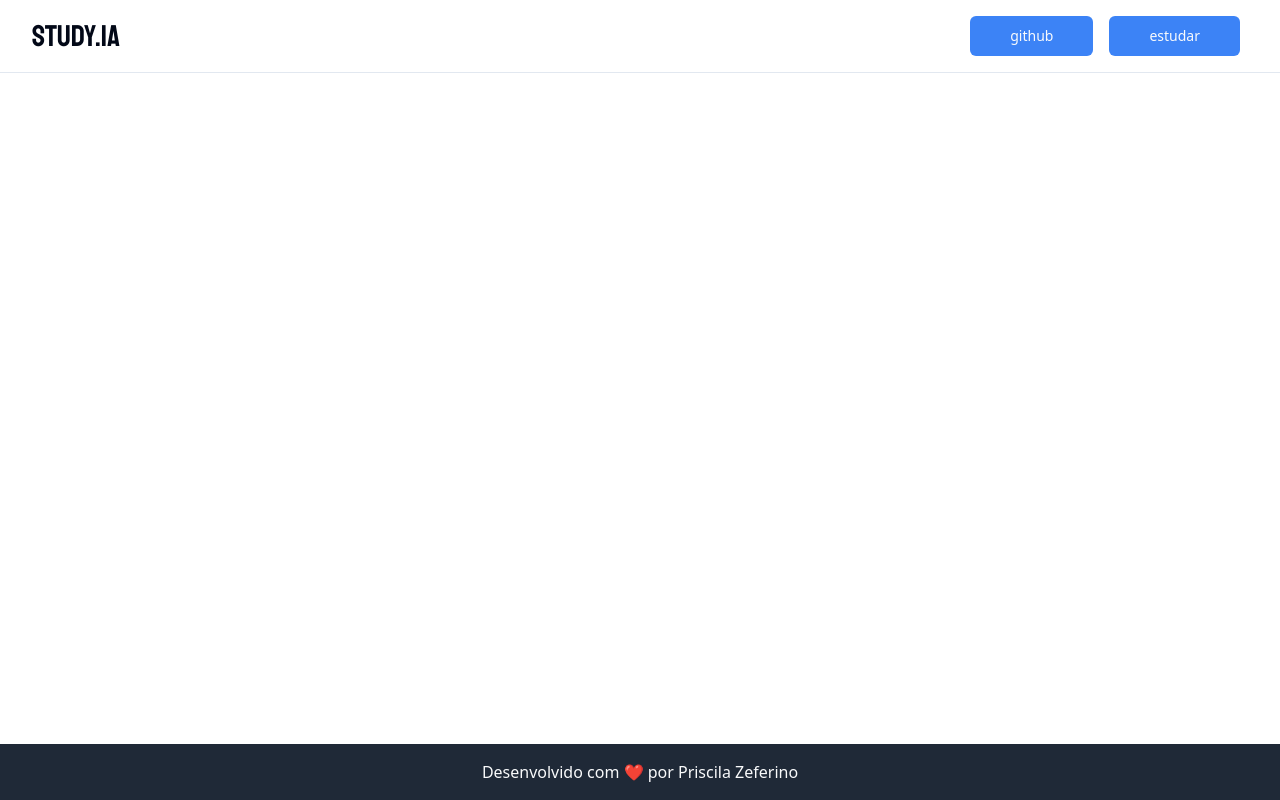
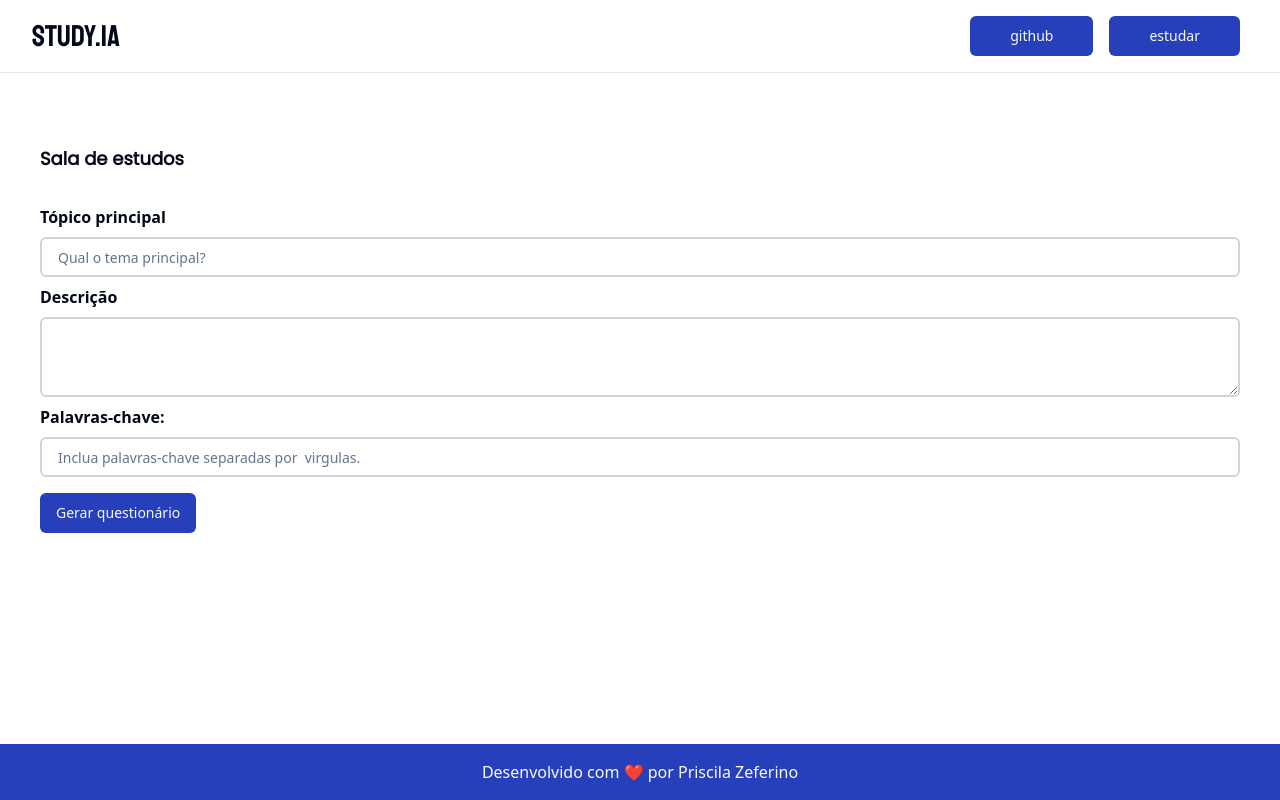
Before and after one commit to PriscilaZeferino/study.ia, a React (Vite) app in the folder web/: page / in a window 1280 px wide. Built offline with nearby package versions, Linux system fonts and the light colour scheme; the HTML template or start-up script is replaced by a standard one.

Commit message:
criado formulario

```diff
--- a/web/package.json
+++ b/web/package.json
@@ -10,6 +10,7 @@
     "preview": "vite preview"
   },
   "dependencies": {
+    "@radix-ui/react-label": "^2.0.2",
     "@radix-ui/react-slot": "^1.0.2",
     "class-variance-authority": "^0.7.0",
     "clsx": "^2.0.0",
--- a/web/src/App.tsx
+++ b/web/src/App.tsx
@@ -1,13 +1,18 @@
 import { Footer } from './components/footer'
+import { Form } from './components/form'
+import { Header } from './components/header'
 import { NavBar } from './components/navbar'
 
 function App () {
   return (
     <>
       <div className='flex flex-col min-h-screen'>
-        <NavBar/>
-        <main className='flex-grow'></main>
-        <Footer/>
+        <NavBar />
+        <main className='flex-grow py-10 '>
+          <Header title='Sala de estudos'/>
+          <Form/>
+        </main>
+        <Footer />
       </div>
     </>
   )
--- a/web/src/components/footer.tsx
+++ b/web/src/components/footer.tsx
@@ -1,7 +1,7 @@
 export function Footer () {
   return (
     <>
-      <footer className='p-4 bg-gray-800 text-gray-50'>
+      <footer className="p-4 bg-primary text-gray-50">
         <div className='container mx-auto text-center'>
           <p>Desenvolvido com ❤️ por Priscila Zeferino</p>
         </div>
--- /dev/null
+++ b/web/src/components/form.tsx
@@ -0,0 +1,57 @@
+import { Button } from './ui/button'
+import { Input } from './ui/input'
+import { Label } from './ui/label'
+import { Textarea } from './ui/textarea'
+
+export function Form () {
+  return (
+    <form>
+      <div className='px-10 text-bold flex flex-col'>
+        <Label
+          htmlFor='topico'
+          className="font-bold text-md font-['Poppins', sans-serif]"
+        >
+          Tópico principal
+        </Label>
+        <Input
+          type='text'
+          name='topico'
+          id='topico'
+          placeholder='Qual o tema principal?'
+          className='px-4 py-4 my-2 border-gray-300 border-2 rounded-md'
+        />
+      </div>
+
+      <div className='px-10 text-bold flex flex-col'>
+        <Label
+          htmlFor='descricao'
+          className="font-bold text-md font-['Poppins', sans-serif]"
+        >
+          Descrição
+        </Label>
+        <Textarea
+          id='descricao'
+          className='resize-y px-4 py-4 my-2 border-gray-300 border-2 rounded-md'
+        ></Textarea>
+      </div>
+      <div className='px-10 text-bold flex flex-col'>
+        <Label
+          htmlFor='palavras-chave'
+          className="font-bold text-md font-['Poppins', sans-serif]"
+        >
+          Palavras-chave:
+        </Label>
+        <Input
+          type='text'
+          id='palavras-chave'
+          name='palavras-chave'
+          placeholder='Inclua palavras-chave separadas por  virgulas.'
+          className='px-4 py-4 my-2 border-gray-300 border-2 rounded-md'
+        />
+      </div>
+      <div className='px-10 flex py-2'>
+        <Button className=''>Gerar questionário</Button>
+      </div>
+    </form>
+  )
+}
--- /dev/null
+++ b/web/src/components/header.tsx
@@ -0,0 +1,7 @@
+export function Header (props: { title: string }) {
+  return (
+    <div className="py-8 px-10 text-lg font-bold font-['Poppins',sans-serif] ">
+      <h1>{props.title}</h1>
+    </div>
+  )
+}
--- /dev/null
+++ b/web/src/components/ui/input.tsx
@@ -0,0 +1,25 @@
+import * as React from "react"
+
+import { cn } from "@/lib/utils"
+
+export interface InputProps
+  extends React.InputHTMLAttributes<HTMLInputElement> {}
+
+const Input = React.forwardRef<HTMLInputElement, InputProps>(
+  ({ className, type, ...props }, ref) => {
+    return (
+      <input
+        type={type}
+        className={cn(
+          "flex h-10 w-full rounded-md border border-input bg-background px-3 py-2 text-sm ring-offset-background file:border-0 file:bg-transparent file:text-sm file:font-medium placeholder:text-muted-foreground focus-visible:outline-none focus-visible:ring-2 focus-visible:ring-ring focus-visible:ring-offset-2 disabled:cursor-not-allowed disabled:opacity-50",
+          className
+        )}
+        ref={ref}
+        {...props}
+      />
+    )
+  }
+)
+Input.displayName = "Input"
+
+export { Input }
--- /dev/null
+++ b/web/src/components/ui/label.tsx
@@ -0,0 +1,24 @@
+import * as React from "react"
+import * as LabelPrimitive from "@radix-ui/react-label"
+import { cva, type VariantProps } from "class-variance-authority"
+
+import { cn } from "@/lib/utils"
+
+const labelVariants = cva(
+  "text-sm font-medium leading-none peer-disabled:cursor-not-allowed peer-disabled:opacity-70"
+)
+
+const Label = React.forwardRef<
+  React.ElementRef<typeof LabelPrimitive.Root>,
+  React.ComponentPropsWithoutRef<typeof LabelPrimitive.Root> &
+    VariantProps<typeof labelVariants>
+>(({ className, ...props }, ref) => (
+  <LabelPrimitive.Root
+    ref={ref}
+    className={cn(labelVariants(), className)}
+    {...props}
+  />
+))
+Label.displayName = LabelPrimitive.Root.displayName
+
+export { Label }
--- /dev/null
+++ b/web/src/components/ui/textarea.tsx
@@ -0,0 +1,24 @@
+import * as React from "react"
+
+import { cn } from "@/lib/utils"
+
+export interface TextareaProps
+  extends React.TextareaHTMLAttributes<HTMLTextAreaElement> {}
+
+const Textarea = React.forwardRef<HTMLTextAreaElement, TextareaProps>(
+  ({ className, ...props }, ref) => {
+    return (
+      <textarea
+        className={cn(
+          "flex min-h-[80px] w-full rounded-md border border-input bg-background px-3 py-2 text-sm ring-offset-background placeholder:text-muted-foreground focus-visible:outline-none focus-visible:ring-2 focus-visible:ring-ring focus-visible:ring-offset-2 disabled:cursor-not-allowed disabled:opacity-50",
+          className
+        )}
+        ref={ref}
+        {...props}
+      />
+    )
+  }
+)
+Textarea.displayName = "Textarea"
+
+export { Textarea }
--- a/web/src/index.css
+++ b/web/src/index.css
@@ -1,4 +1,4 @@
-@import url('https://fonts.googleapis.com/css2?family=Staatliches&display=swap');
+@import url('https://fonts.googleapis.com/css2?family=Poppins&family=Staatliches&display=swap');
 
 @tailwind base;
 @tailwind components;
@@ -12,7 +12,7 @@
     --card-foreground: 222.2 84% 4.9%;
     --popover: 0 0% 100%;
     --popover-foreground: 222.2 84% 4.9%;
-    --primary: 217 91% 60%;
+    --primary: 230 66% 44%;
     --primary-foreground: 210 40% 98%;
     --secondary: 210 40% 96.1%;
     --secondary-foreground: 222.2 47.4% 11.2%;
```
Also changed, not shown: 1 other file (tests, documents, lock files or other folders).
